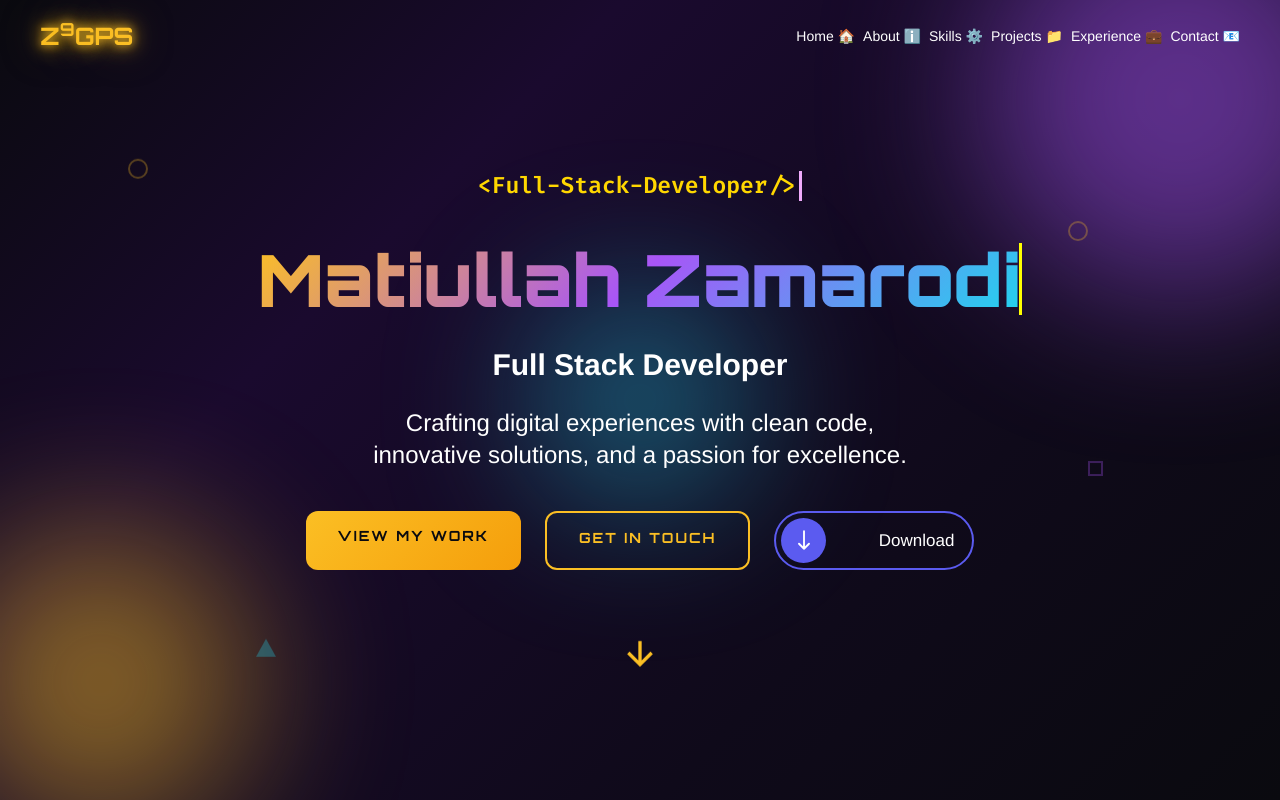
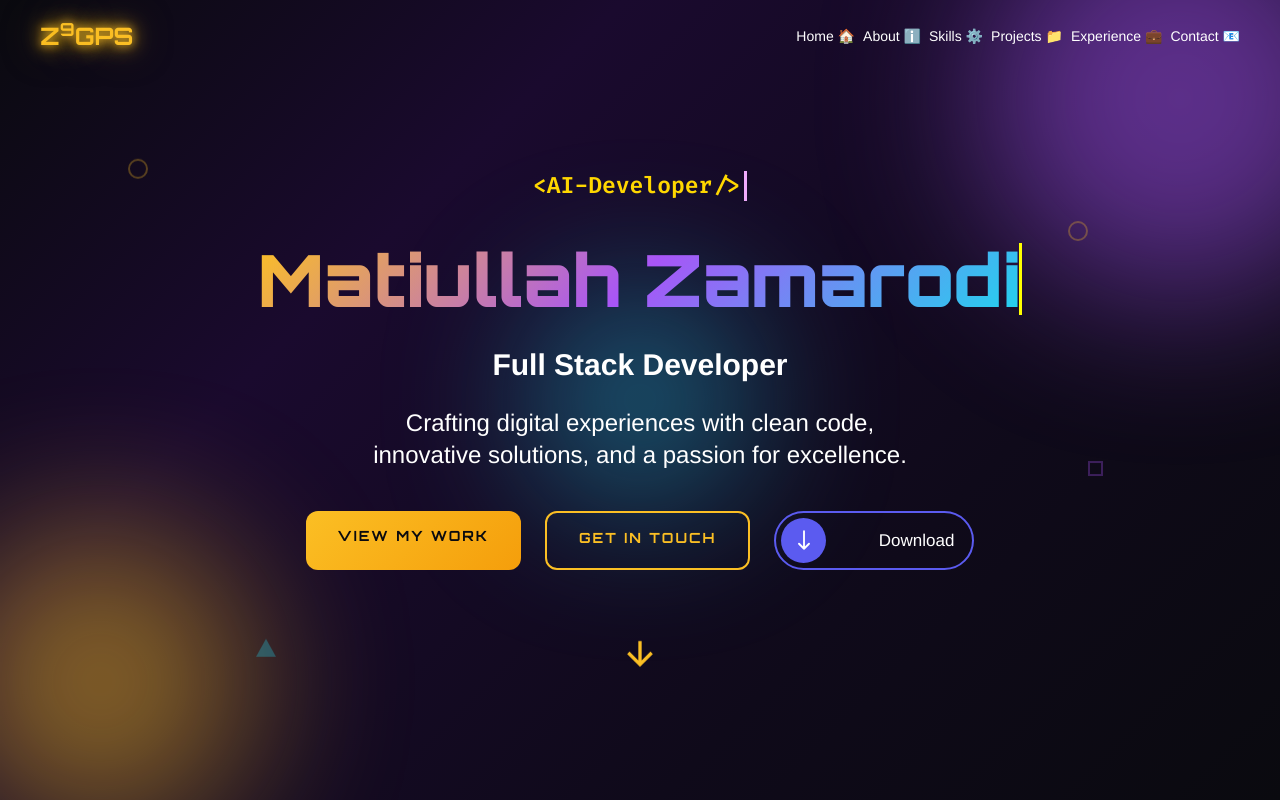
Before and after one commit to MatiullahZamarodi7/MatiullahZamarodi, a plain HTML site: page index.html in a window 1280 px wide. Drawn offline with nearby package versions, Linux system fonts and the light colour scheme.

Commit message:
add the message

```diff
--- a/index.html
+++ b/index.html
@@ -2348,12 +2348,13 @@
         // -----------------------------type one----------------------------------
         const messages = [
             '<Active/>',
+            '<AI-Developer/>',
             '<Full-Stack-Developer/>',
             '<front-end/>',
             '<Back-end/>',
             '<Z9-GPS/>',
             '<Coding.../>',
-            '<hellow world/>'
+            '<hello world/>'
         ];
 
         let messageIndex = 0;
```
